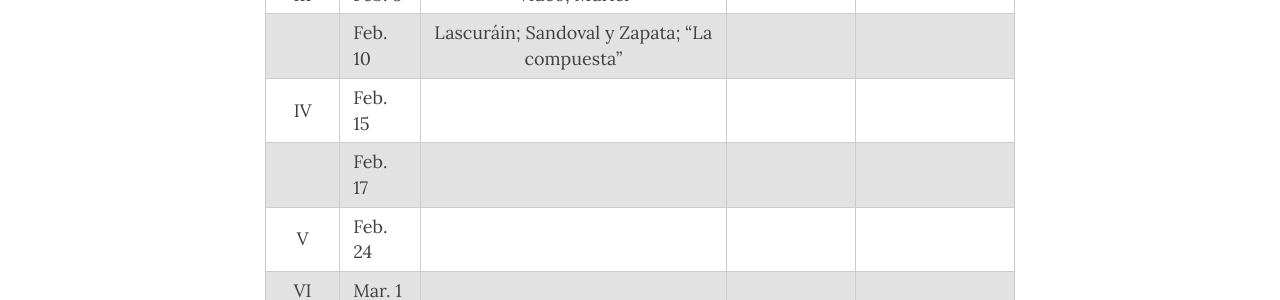
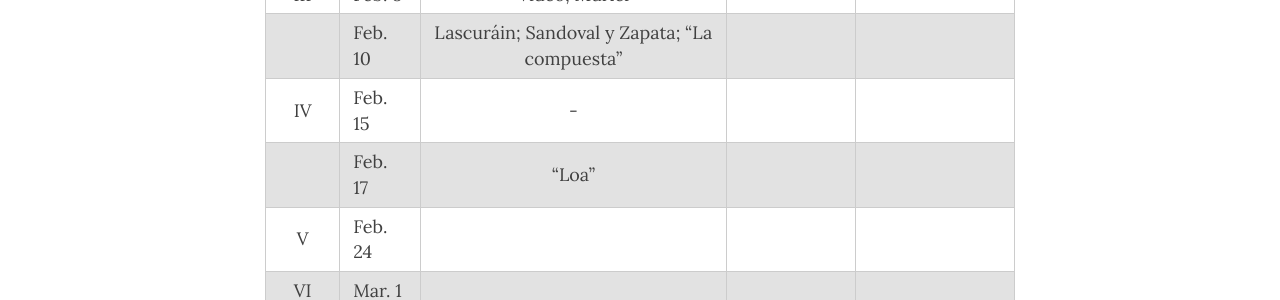
Before and after one commit to Hipomenes/sorjuana, a Jekyll site: the page built from calendar.md, in a window 1280 px wide and 900 px high, scrolled down 588 px. Shown: the part 161-461 px from the top of the window. Built offline with Jekyll 4.4.1, drawn with Linux system fonts in a browser that asks for light colours; nearby versions of some CDN libraries.

Commit message:
Update calendar.md

```diff
--- a/calendar.md
+++ b/calendar.md
@@ -15,8 +15,8 @@ subtitle: Spring 2022
 |     |Feb. 3 | Jones; "Villancico VIII"; "Villancico VII"  |  | |
 |III  |Feb. 8 | Video; Muriel| |  |
 |     |Feb. 10| Lascuráin; Sandoval y Zapata; "La compuesta"  | | |
-| IV  |Feb. 15|  | |  |
-|     |Feb. 17|  |  | |
+| IV  |Feb. 15| - | |  |
+|     |Feb. 17| "Loa" |  | |
 | V   |Feb. 24|  |  |  |
 | VI |Mar. 1 | | | |
 |    |Mar. 3 |  | | |
```
